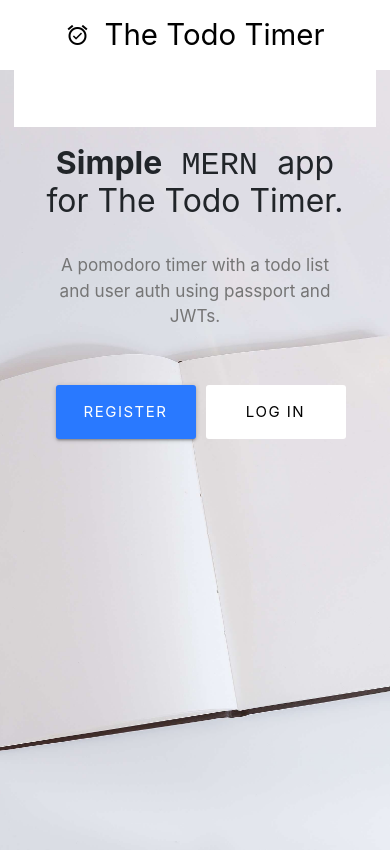
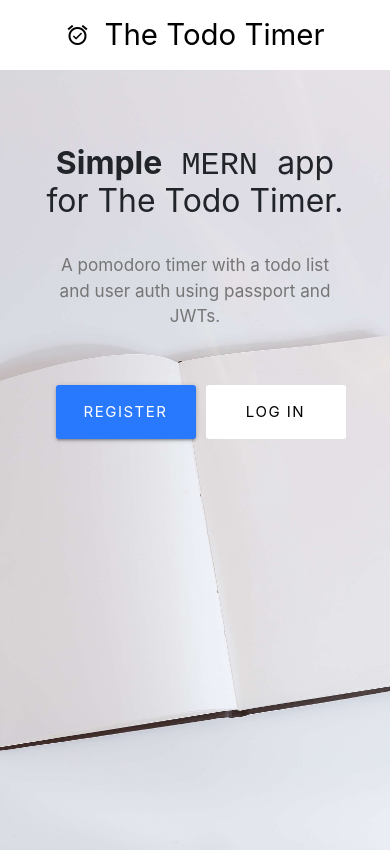
Before and after one commit to drewhaines/mern-todo-timer, a React (Create React App) app in the folder client/: page / in a window 390 px wide. Built offline with nearby package versions, Linux system fonts and the light colour scheme.

Commit message:
remove nav-wrapper height

```diff
--- a/client/src/index.css
+++ b/client/src/index.css
@@ -51,10 +51,6 @@ a:hover {
 }
 
 @media only screen and (max-width: 650px) {
-  .nav-wrapper {
-    height: 120px !important;
-  }
-
   .user-actions {
     position: relative;
     top: 60px;
```
